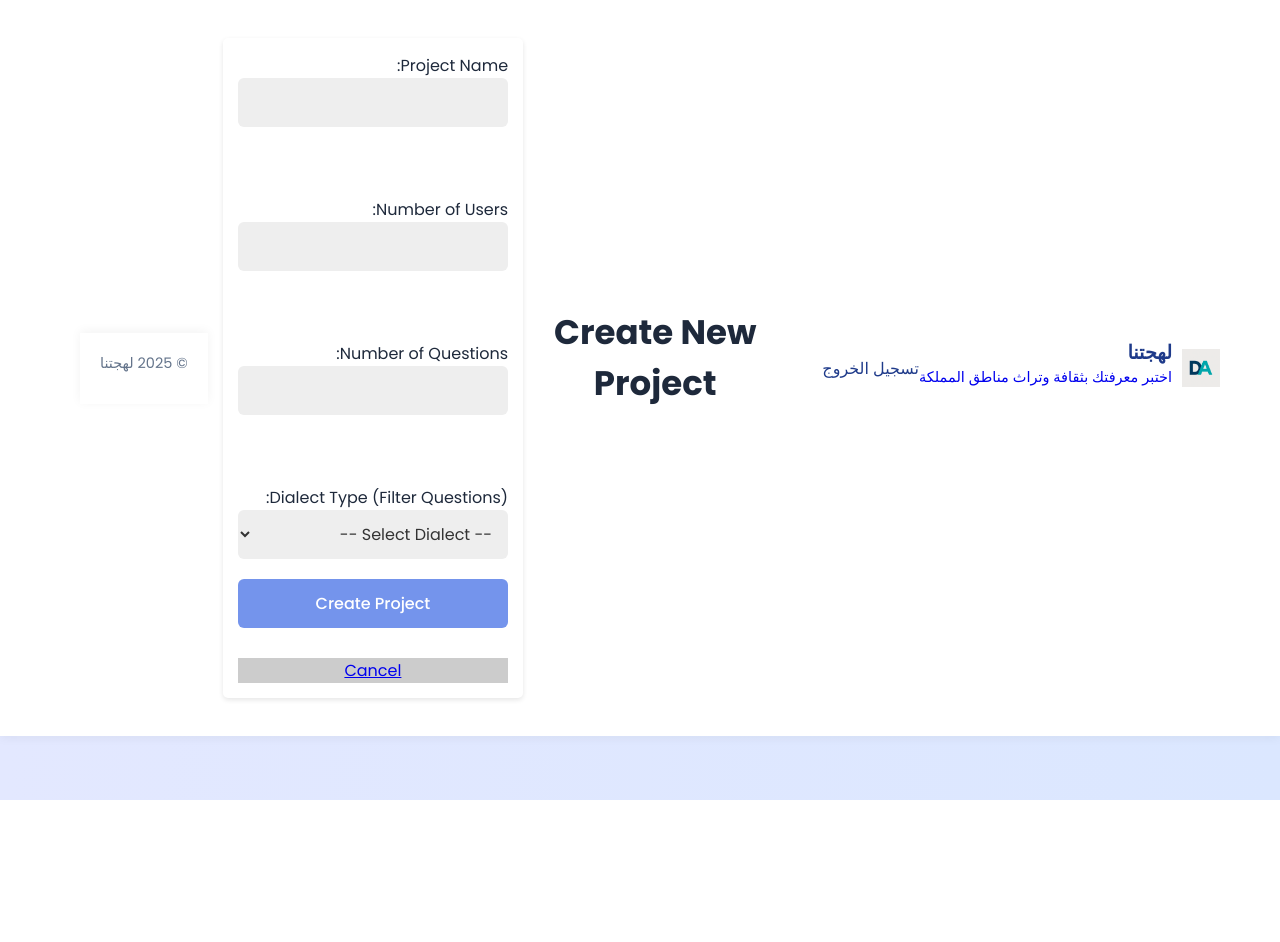
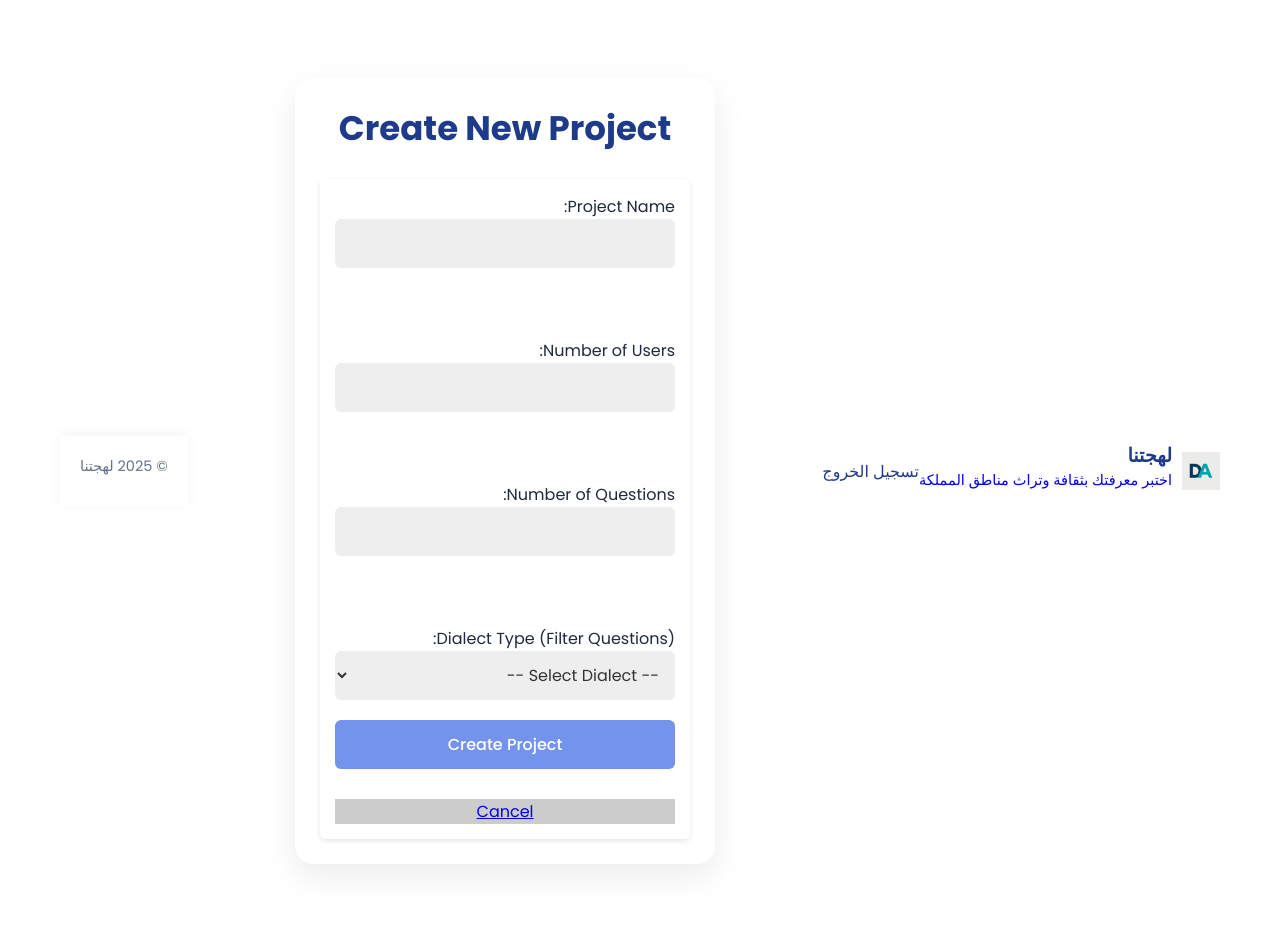
Before and after one commit to AmrBinMohmmad/Turath, a PHP site: page /create_project.php in a window 1280 px wide. Before the commit the page ends 800 px from the top, so only its background shows below. Run offline with PHP 8.4, Linux system fonts and the light colour scheme; data comes from the database, SQL or seed files in the repository; data that the repository does not hold is empty.

Commit message:
Update project creation form layout

```diff
--- a/create_project.php
+++ b/create_project.php
@@ -80,7 +80,7 @@ if($_SERVER['REQUEST_METHOD']==='POST'){
 
 <main class="types-wrapper">
 
-<div class="container">
+  <div class="admin-wrapper">
     <h2>Create New Project</h2>
     <form method="post" class="card">
         <label>Project Name:<br><input type="text" name="card_name" required></label><br><br>
@@ -102,7 +102,7 @@ if($_SERVER['REQUEST_METHOD']==='POST'){
         <a class="button secondary" href="admin_page.php" style="text-align:center; display:block; margin-top:10px; background:#ccc;">Cancel</a>
     </form>
     </div>
-
+</main>
 <footer>
   <p>© 2025 لهجتنا</p>
 </footer>
```
